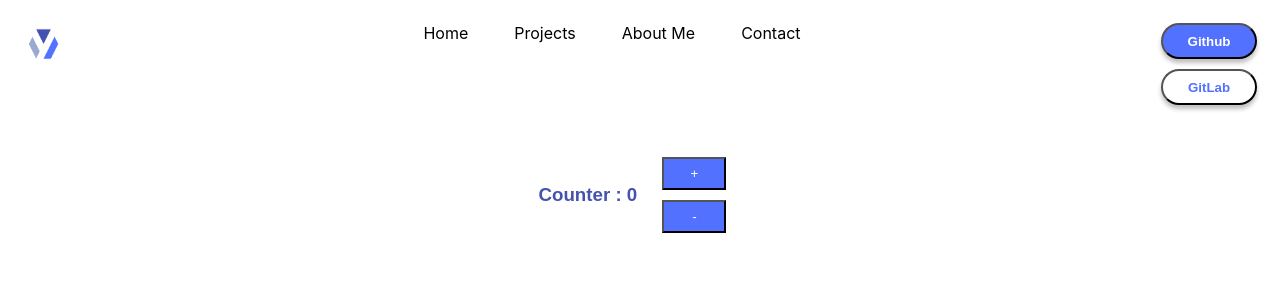
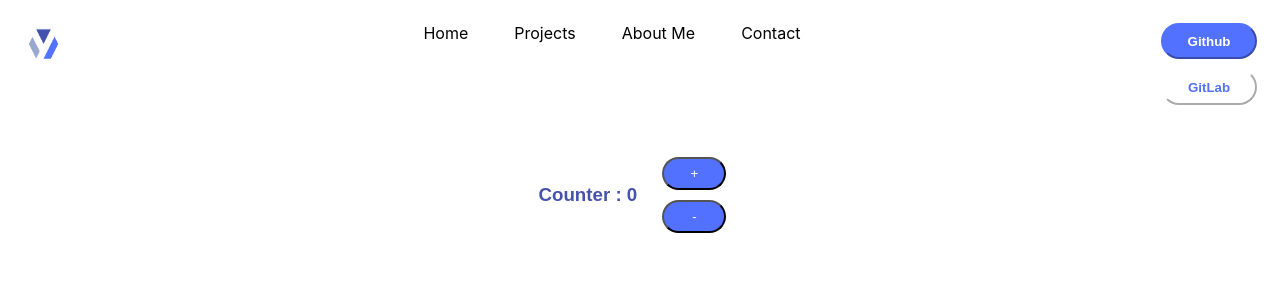
Before and after one commit to yubinjodev/practical-react, a React (Create React App) app: page /projects/counter in a window 1280 px wide. Shown: the top 300 px of the page. Built offline with nearby package versions, Linux system fonts and the light colour scheme.

Commit message:
WIP header improvments

```diff
--- a/src/components/Header/Header.css
+++ b/src/components/Header/Header.css
@@ -4,8 +4,10 @@
   --tertiary-color: #99a7ce;
   --small-button-height: 33px;
   --small-button-width: 96px;
+  --small-button-border-radius: 30px;
   --container-width: 200px;
   --container-height: 500px;
+  --container-width-large: 400px;
 }
 
 .navbar {
@@ -48,7 +50,7 @@
 #github {
   float: right;
   background: var(--secondary-color);
-  box-shadow: 0px 4px 4px rgba(0, 0, 0, 0.25);
+  border-color: var(--secondary-color);
   border-radius: 30px;
   width: 96px;
   height: 33px;
@@ -68,8 +70,7 @@
   flex-direction: row;
   float: right;
   background: #ffff;
-  box-shadow: 0px 4px 4px rgba(0, 0, 0, 0.25);
-  border-color: none;
+  border-color: white;
   border-radius: 30px;
   width: 96px;
   height: 33px;
--- a/src/components/Header/Header.js
+++ b/src/components/Header/Header.js
@@ -40,7 +40,9 @@
               <li className="navbar-contents">Home</li>
             </Link>
 
-            <li className="navbar-contents">Projects</li>
+            <Link to="/projects">
+              <li className="navbar-contents">Projects</li>
+            </Link>
             <li className="navbar-contents">About Me</li>
             <li className="navbar-contents">Contact</li>
           </div>
```
